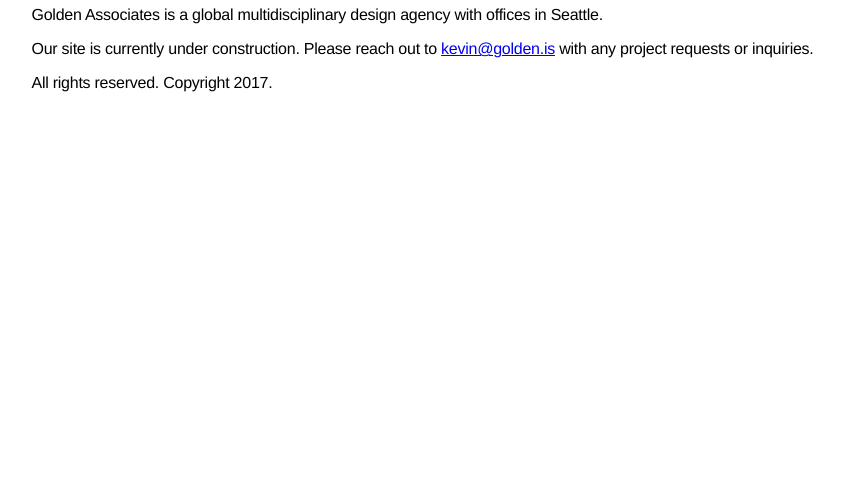
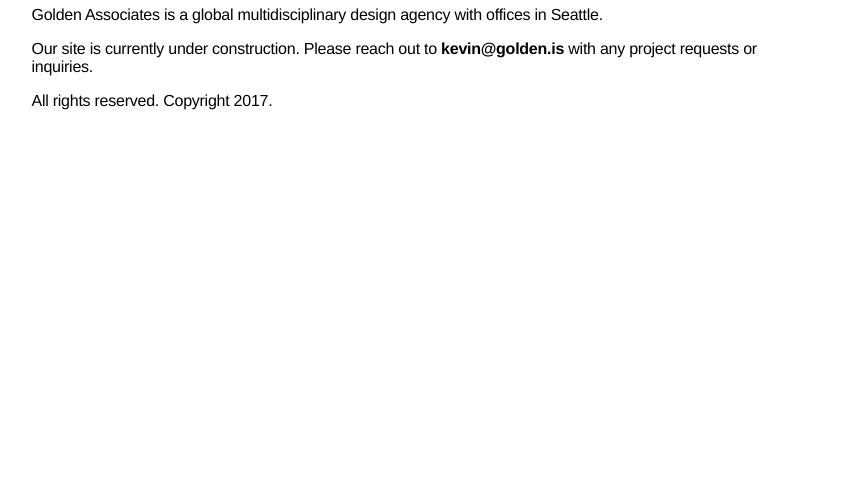
Before and after one commit to kmgolden/golden, a plain HTML site: page index.html in a window 1280 px wide. Shown: the part 308-800 px from the top of the page, without its empty margins (213-1057 px from the left). Drawn offline with Linux system fonts and the light colour scheme.

Commit message:
Update index.html

```diff
--- a/index.html
+++ b/index.html
@@ -18,7 +18,7 @@
 	<div class="main">
 	  <h1>Golden Associates</h1>
 	  <p>Golden Associates is a global multidisciplinary design agency with offices in Seattle.</p>
-	  <p>Our site is currently under construction. Please reach out to <a href='mailto:kevin@golden.is'>kevin@golden.is</a> with any project requests or inquiries.</p>
+	  <p>Our site is currently under construction. Please reach out to <strong>kevin@golden.is</strong> with any project requests or inquiries.</p>
 	  <p>All rights reserved. Copyright 2017.</p>
 	</div>
 </body>
```
